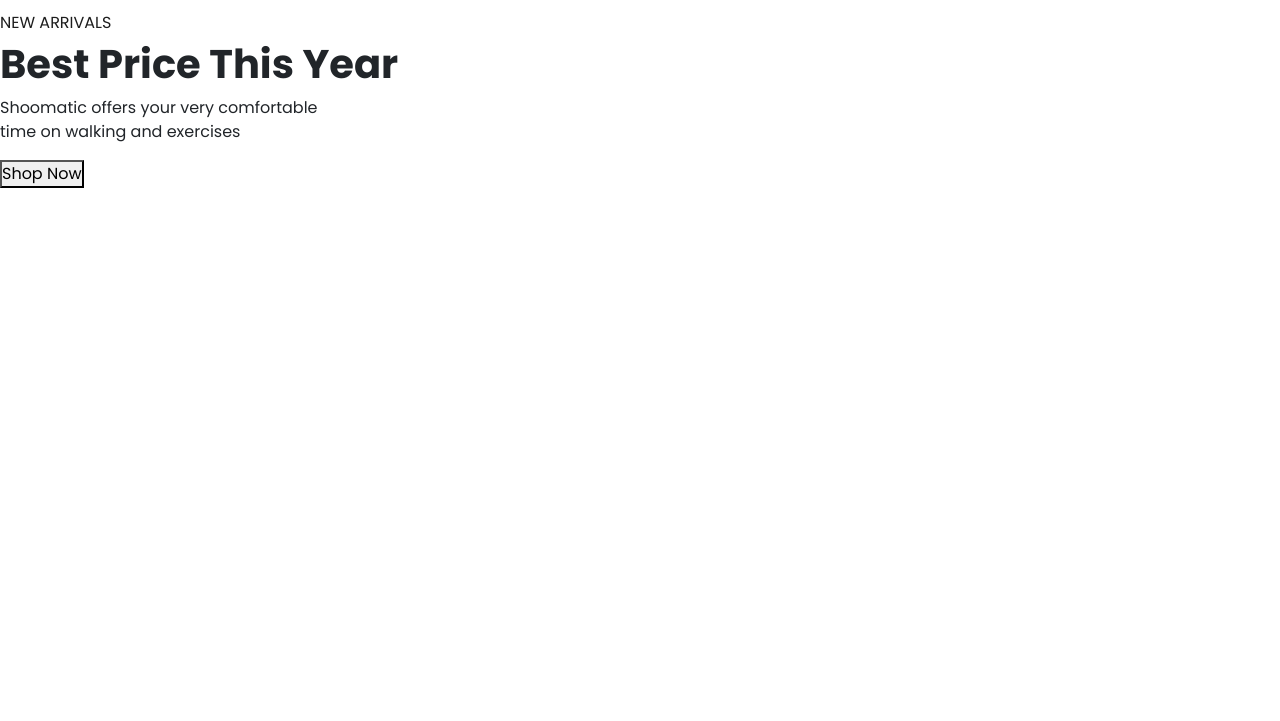
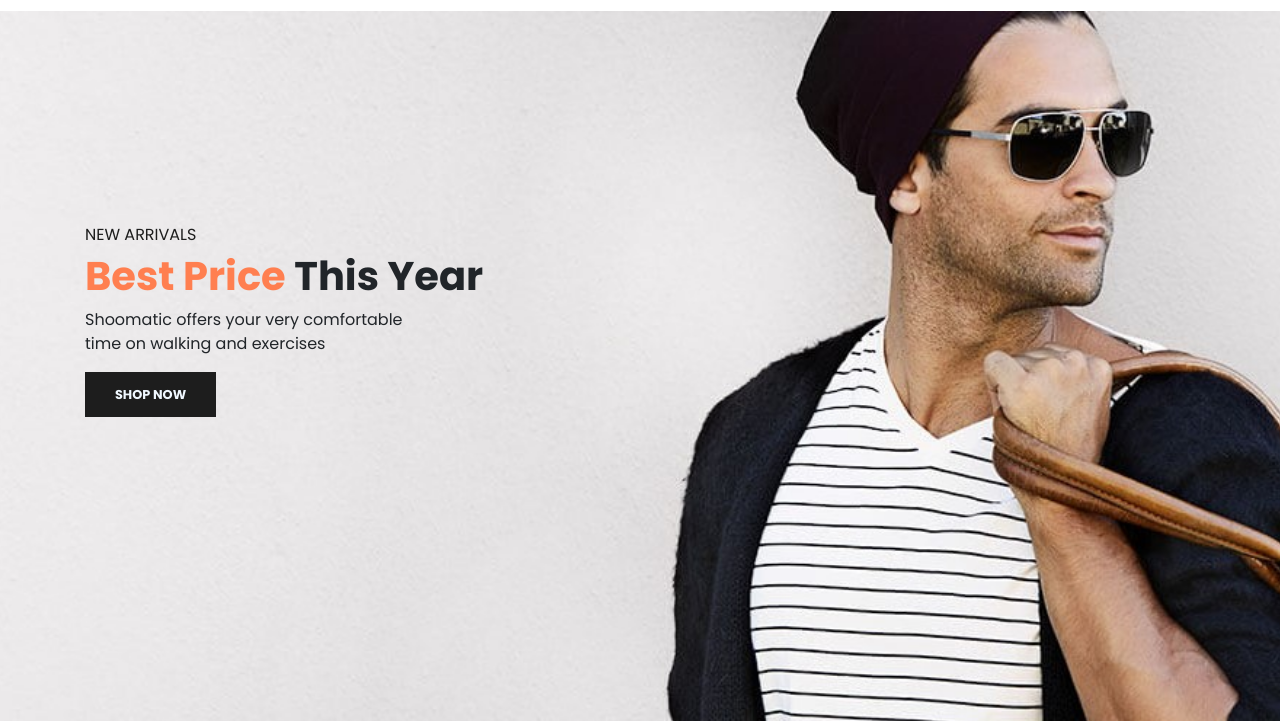
Before and after one commit to digia3d/ecommerce, a website: page index.html in a window 1280 px wide. Shown: the part 79-800 px from the top of the page. Drawn offline with nearby package versions, Linux system fonts and the light colour scheme.

Commit message:
Add hero image

```diff
--- a/index.html
+++ b/index.html
@@ -17,7 +17,7 @@
 
   <!-- NAVIGATION -->
 
-  <nav class="navbar navbar-expand-lg bg-body-tertiary py-3">
+  <nav class="navbar navbar-expand-lg bg-body-tertiary py-3 fixed-top">
     <div class="container">
       <img src="img/logo1.png" alt="logo">
       <button class="navbar-toggler" type="button" data-bs-toggle="collapse" data-bs-target="#navbarSupportedContent"
@@ -54,7 +54,7 @@
   <!-- HERO -->
 
   <section id="home">
-    <div class="hero">
+    <div class="container">
       <h5>
         NEW ARRIVALS
       </h5>
--- a/style.css
+++ b/style.css
@@ -40,8 +40,27 @@
   color: #d8d8d8;
 }
 
+button {
+  font-size: 0.8rem;
+  font-weight: 700;
+  outline: none;
+  border: none;
+  background-color: #1d1d1d;
+  color: aliceblue;
+  padding: 13px 30px;
+  cursor: pointer;
+  text-transform: uppercase;
+  transition: 0.3s ease;
+}
+
+button:hover {
+  background-color: #3a3833;
+}
+
 .navbar {
   font-size: 16px;
+  top: 0;
+  left: 0;
 }
 
 .navbar-expand-lg .navbar-nav .nav-link {
@@ -63,3 +82,20 @@
 .navbar i:active {
   color: coral;
 }
+
+#home {
+  background-image: url("img/back.jpg");
+  width: 100%;
+  height: 100vh;
+  background-size: cover;
+  background-position: top 90px center;
+  background-repeat: no-repeat;
+  display: flex;
+  flex-direction: column;
+  justify-content: center;
+  align-items: flex-start;
+}
+
+#home span {
+  color: coral;
+}
```
